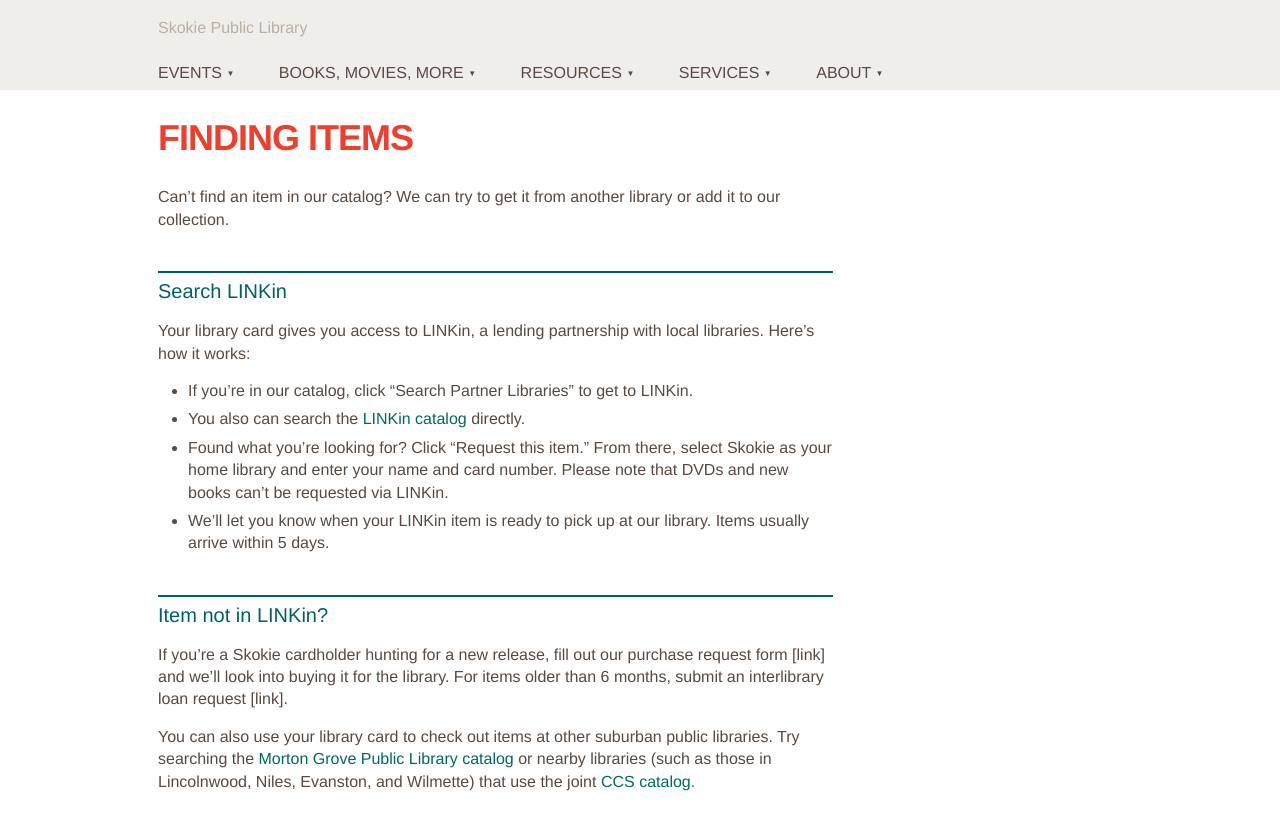
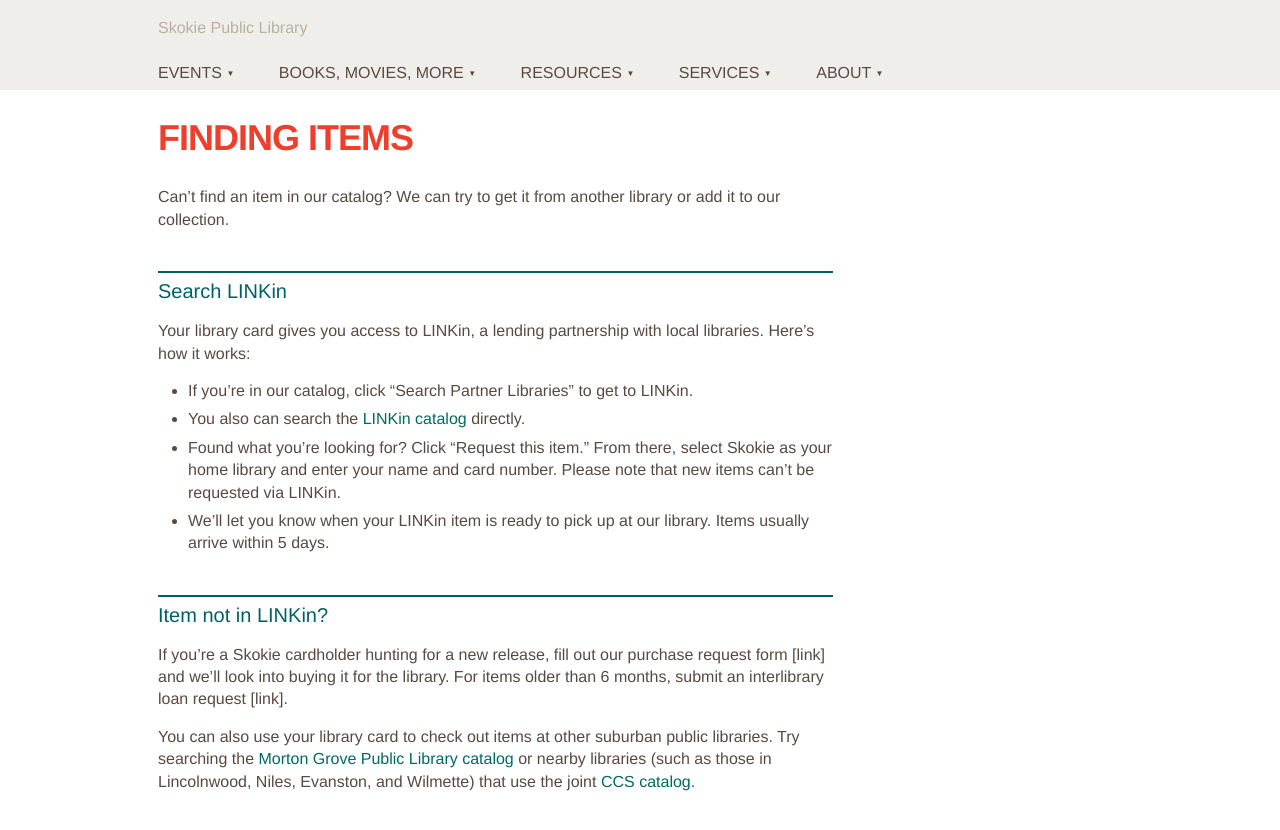
Before and after one commit to skokielibrary/spl-content, a Jekyll site: the page built from _content/annabelle/books-movies-more--finding-items.markdown, in a window 1280 px wide. Shown: the top 830 px of the page. Built offline with Jekyll 4.4.1, drawn with Linux system fonts in a browser that asks for light colours.

Commit message:
Updated books-movies-more--finding-items.markdown

```diff
--- a/_content/annabelle/books-movies-more--finding-items.markdown
+++ b/_content/annabelle/books-movies-more--finding-items.markdown
@@ -11,7 +11,7 @@ Your library card gives you access to LINKin, a lending partnership with local l
 
 - If you're in our catalog, click "Search Partner Libraries" to get to LINKin.
 - You also can search the [LINKin catalog](http://www.linkin-libraries.org/) directly.
-- Found what you're looking for? Click "Request this item." From there, select Skokie as your home library and enter your name and card number. Please note that DVDs and new books can't be requested via LINKin.
+- Found what you're looking for? Click "Request this item." From there, select Skokie as your home library and enter your name and card number. Please note that new items can't be requested via LINKin.
 - We'll let you know when your LINKin item is ready to pick up at our library. Items usually arrive within 5 days.
 
 ##Item not in LINKin?
```
